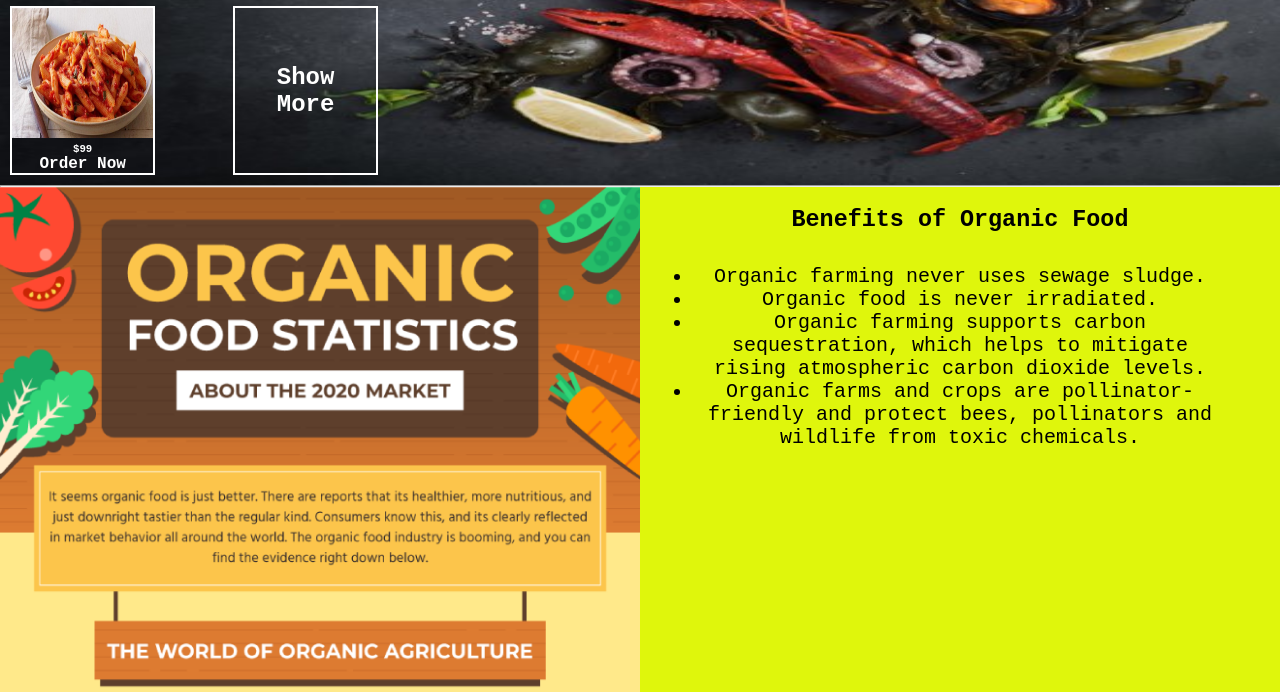
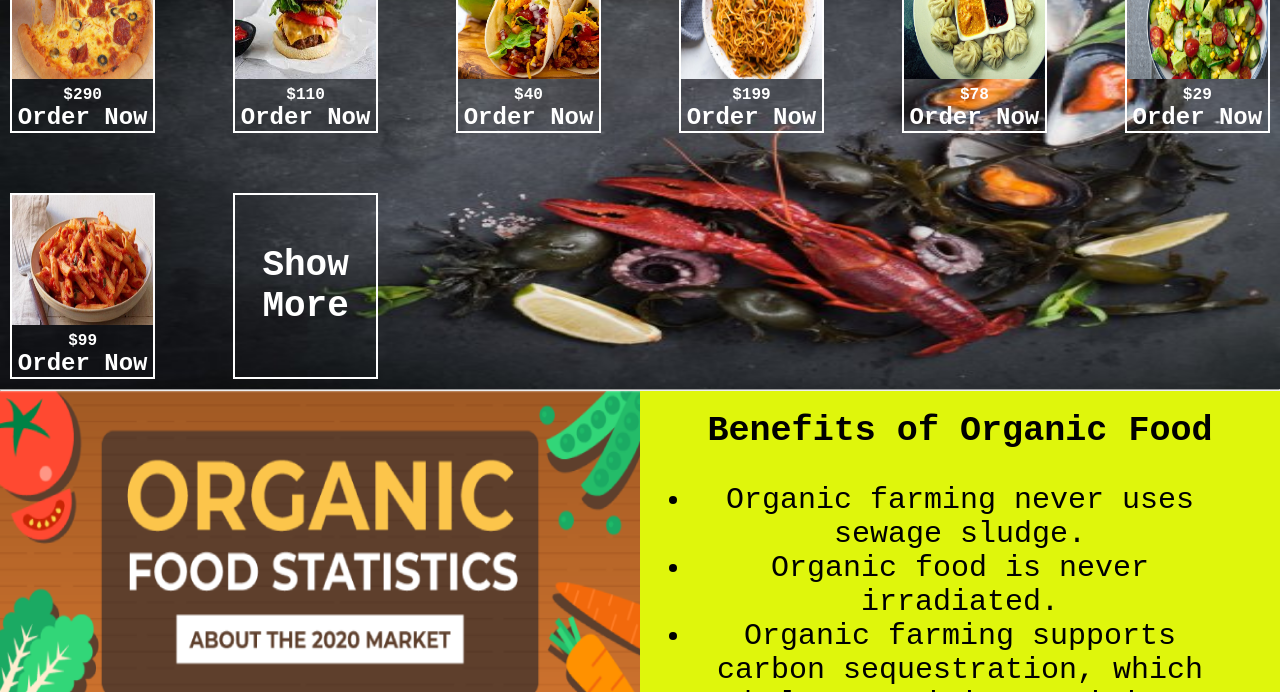
Before and after one commit to DivyamSingh18/responsive-CSS, a plain HTML site: page index.html in a window 1280 px wide. Shown: the part 812-1504 px from the top of the page. Drawn offline with Linux system fonts and the light colour scheme; a web font is replaced by a local one.

Commit message:
Update style.css

```diff
--- a/CSS/style.css
+++ b/CSS/style.css
@@ -5,7 +5,7 @@
 }
 
 body{
-    font-size: 100%;
+    font-size: 1.5rem;
 }
 
 .wrapper{
```
